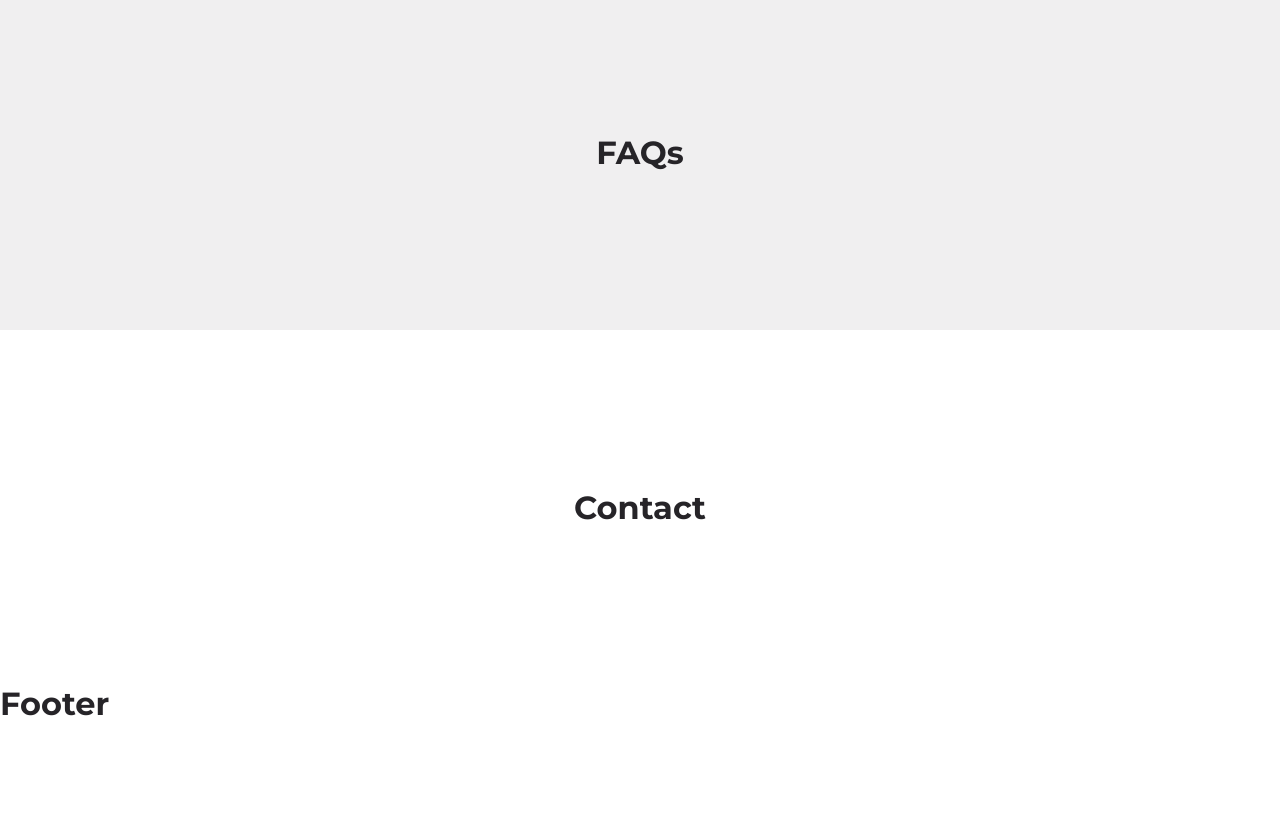
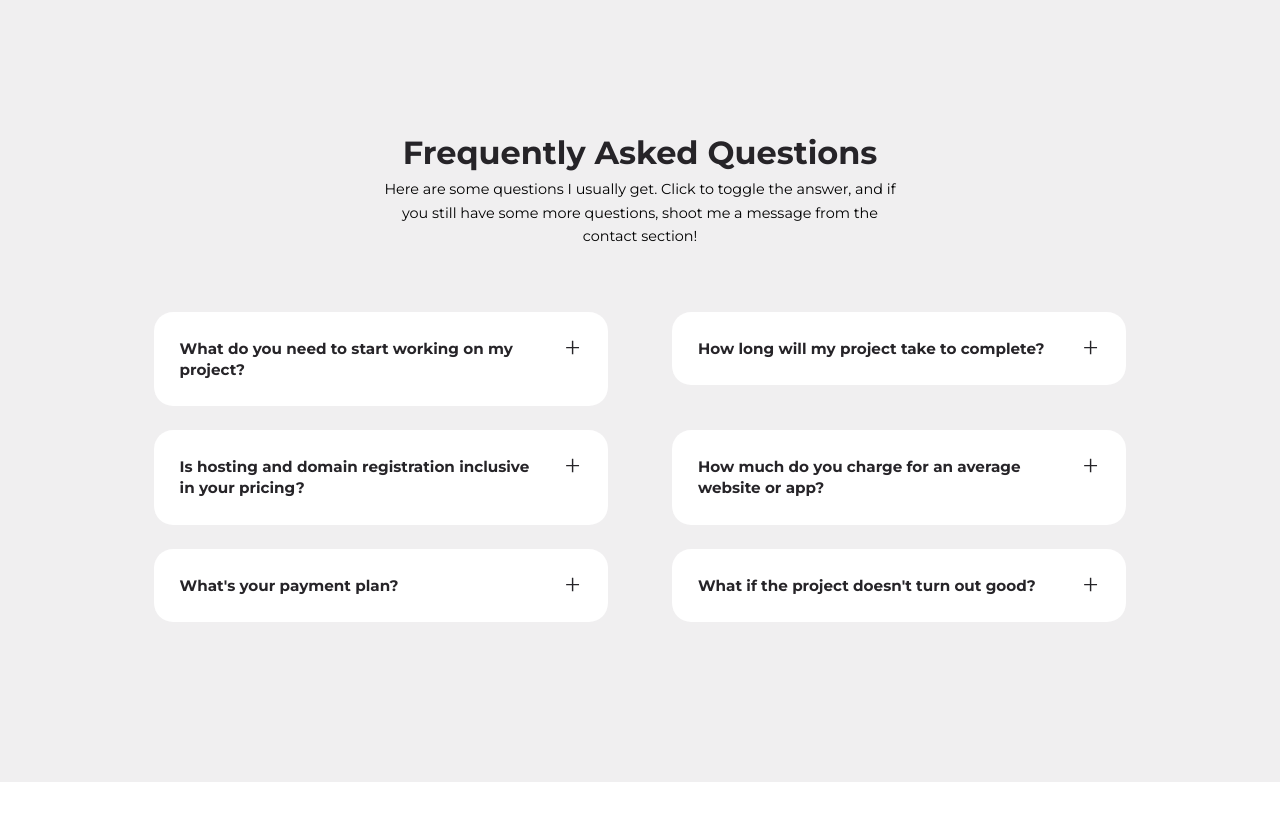
Before and after one commit to Haz7kh/khaled-almelhem, a React (Create React App) app: page / in a window 1280 px wide. Shown: the part 6040-6861 px from the top of the page. Before the commit the page ends 6763 px from the top, so only its background shows below. Built offline with nearby package versions, Linux system fonts and the light colour scheme.

Commit message:
FAQ section

```diff
--- /dev/null
+++ b/src/sections/faqs/FAQ.jsx
@@ -0,0 +1,20 @@
+import Card from "../../components/Card";
+import { AiOutlinePlus, AiOutlineMinus } from "react-icons/ai";
+import { useState } from "react";
+
+const FAQ = ({ faq }) => {
+  const [showAnswer, setShowAnswer] = useState(false);
+  return (
+    <Card className="faq" onClick={() => setShowAnswer((prev) => !prev)}>
+      <div>
+        <h5 className="faq-question">{faq.question}</h5>
+        <button className="faq-icon">
+          {showAnswer ? <AiOutlineMinus /> : <AiOutlinePlus />}
+        </button>
+      </div>
+      {showAnswer && <p className="faq-answer">{faq.answer}</p>}
+    </Card>
+  );
+};
+
+export default FAQ;
--- a/src/sections/faqs/FAQs.jsx
+++ b/src/sections/faqs/FAQs.jsx
@@ -1,11 +1,23 @@
-import React from "react";
+import FAQ from "./FAQ";
+import faqs from "./data";
 import "./faqs.css";
-const Faqs = () => {
+
+const FAQs = () => {
   return (
     <section id="faqs">
-      <h2>FAQs</h2>
+      <h2>Frequently Asked Questions</h2>
+      <p>
+        Here are some questions I usually get. Click to toggle the answer, and
+        if you still have some more questions, shoot me a message from the
+        contact section!
+      </p>
+      <div className="container faqs-container">
+        {faqs.map((faq) => (
+          <FAQ key={faq.id} faq={faq} />
+        ))}
+      </div>
     </section>
   );
 };
 
-export default Faqs;
+export default FAQs;
--- /dev/null
+++ b/src/sections/faqs/data.js
@@ -0,0 +1,40 @@
+const data = [
+  {
+    id: 1,
+    question: "What do you need to start working on my project?",
+    answer:
+      "It mostly depends on the type of project. But in general, you need a fair idea of what you want, then we can take it from there.",
+  },
+  {
+    id: 2,
+    question: "How long will my project take to complete?",
+    answer:
+      "This depends on the complexity of the project, your available, and your payment. Once you have this sorted out, I will give you a completion date.",
+  },
+  {
+    id: 5,
+    question: "Is hosting and domain registration inclusive in your pricing?",
+    answer:
+      "No! Hosting and domain is taken care of separately. You can pay for it or take care of it on your own if you know how to.",
+  },
+  {
+    id: 4,
+    question: "How much do you charge for an average website or app?",
+    answer:
+      "Once again, this depends. But my prices are affordable so you're good.",
+  },
+  {
+    id: 3,
+    question: "What's your payment plan?",
+    answer:
+      "Payment is divided into 3. An initial 30% upfront payment to get me started once all the details of the projec is set, 40% once the project is completed, and 30% once the project is delivered.",
+  },
+  {
+    id: 6,
+    question: "What if the project doesn't turn out good?",
+    answer:
+      "You will be a part of the process from the start. You will know how the whole project is going until the end. And I will make sure to give you the best.",
+  },
+];
+
+export default data;
--- a/src/sections/faqs/faqs.css
+++ b/src/sections/faqs/faqs.css
@@ -0,0 +1,54 @@
+.faqs-container {
+  display: grid;
+  grid-template-columns: 1fr 1fr;
+  gap: 1.5rem 4rem;
+  align-items: start;
+}
+
+.card.faq:hover {
+  cursor: pointer;
+  background: var(--color-white);
+}
+
+.faq > div {
+  display: flex;
+  justify-content: space-between;
+  align-items: flex-start;
+  gap: 2rem;
+}
+
+.faq h5 {
+  line-height: 1.4;
+}
+
+.faq-icon {
+  font-size: 1.2rem;
+  color: var(--color-black);
+  background: transparent;
+}
+
+.faq-answer {
+  margin-top: 1rem;
+  opacity: 0;
+  animation: animateAnswer 500ms ease-in forwards;
+}
+
+@keyframes animateAnswer {
+  to {
+    opacity: 1;
+  }
+}
+
+/* MEDIA QUERIES (tablets) */
+@media screen and (max-width: 1024px) {
+  .faqs-container {
+    grid-template-columns: 1fr;
+  }
+}
+
+/* MEDIA QUERIES (phones) */
+@media screen and (max-width: 600px) {
+  .faqs-container {
+    gap: 1rem;
+  }
+}
```
